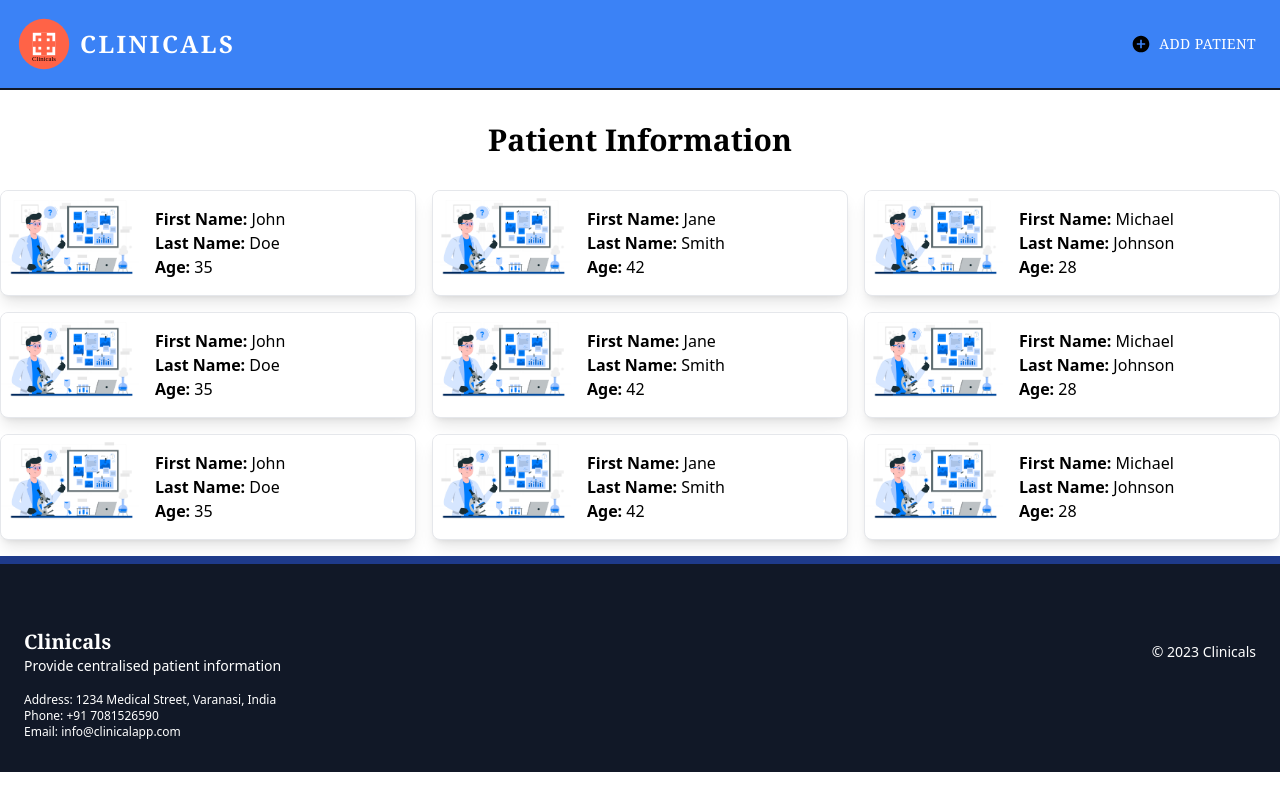
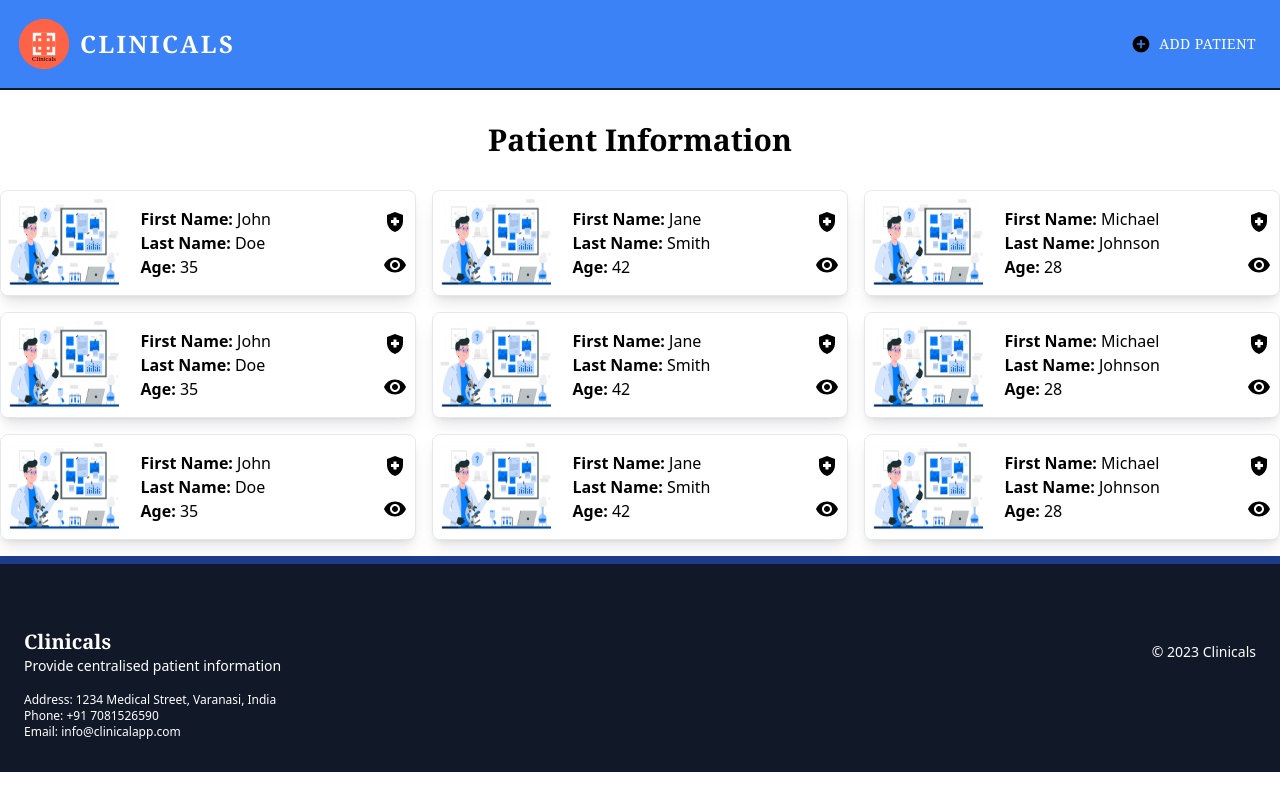
Before and after one commit to GyanendraMohan/Clinicals-App-React, a React (Vite) app: page /patient in a window 1280 px wide. Built offline with nearby package versions, Linux system fonts and the light colour scheme.

Commit message:
added button in the cart

```diff
--- a/src/pages/AddPatientPage.tsx
+++ b/src/pages/AddPatientPage.tsx
@@ -23,7 +23,7 @@ const AddPatientPage: React.FC = () => {
 
         // Check if age is negative
         if (parseInt(formData.age, 10) <= 0) {
-            setErrorMessage('Age cannot be negative or zero.');
+            setErrorMessage('Please Enter Valid Age');
             return;
         }
 
--- a/src/pages/PatientInfo.tsx
+++ b/src/pages/PatientInfo.tsx
@@ -2,6 +2,8 @@
 import React from 'react';
 
 import Clinical from "./../assets/clinical.jpg"
+import RemoveRedEyeSharpIcon from '@mui/icons-material/RemoveRedEyeSharp';
+import HealthAndSafetySharpIcon from '@mui/icons-material/HealthAndSafetySharp';
 
 interface PatientInfoProps {
     firstName: string;
@@ -12,8 +14,8 @@ interface PatientInfoProps {
 
 const PatientInfo: React.FC<PatientInfoProps> = ({ firstName, lastName, age }) => {
     return (
-        <div className="max-w-md bg-white rounded-lg overflow-hidden shadow-lg flex border hover:border-blue-500 hover:transform hover:scale-105 transition-transform duration-300 ease-in-out">
-            <div className="w-1/3">
+        <div className="max-w-md bg-white rounded-lg overflow-hidden shadow-lg flex justify-center border hover:border-blue-500 hover:transform hover:scale-105 transition-transform duration-300 ease-in-out">
+            <div className="w-1/3 flex justify-center">
                 <img src={Clinical} alt={`${firstName} ${lastName}`} className="w-full h-auto" />
             </div>
             <div className="w-2/3 p-4">
@@ -27,6 +29,12 @@ const PatientInfo: React.FC<PatientInfoProps> = ({ firstName, lastName, age }) =
                     <strong>Age:</strong> {age}
                 </p>
             </div>
+            <div className="flex flex-col justify-evenly px-2">
+                <button>
+                    <HealthAndSafetySharpIcon />
+                </button>
+                <button><RemoveRedEyeSharpIcon /></button>
+            </div>
         </div>
     );
 };
```
